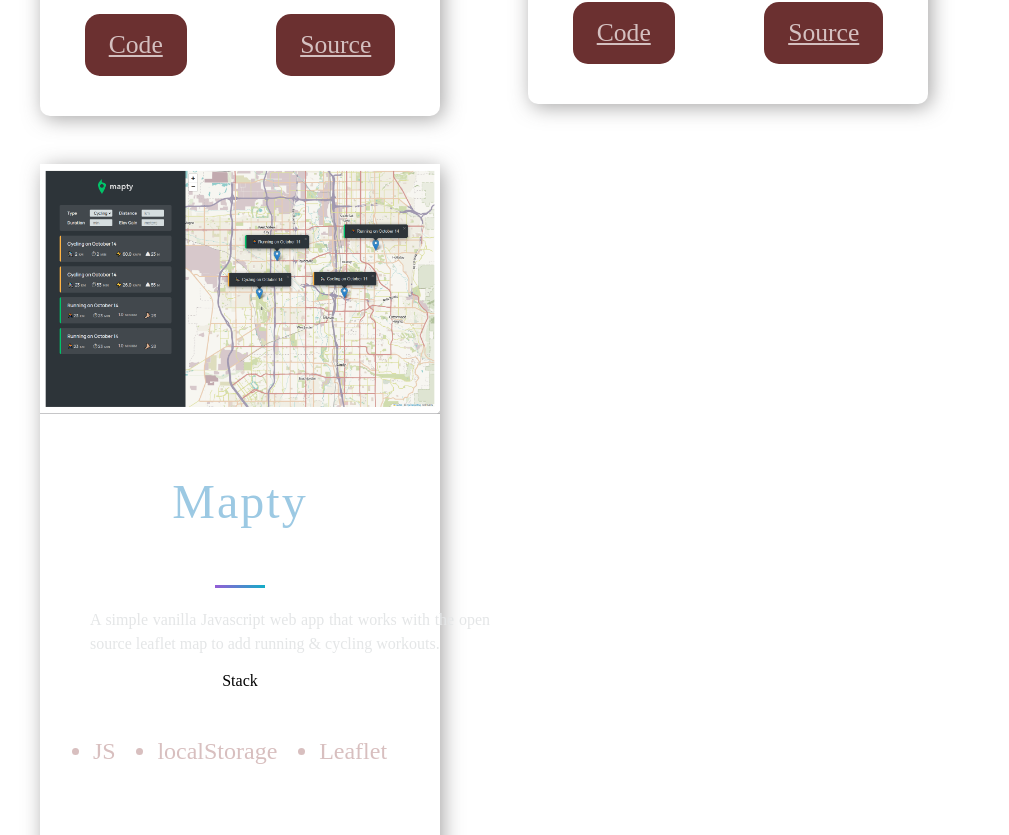
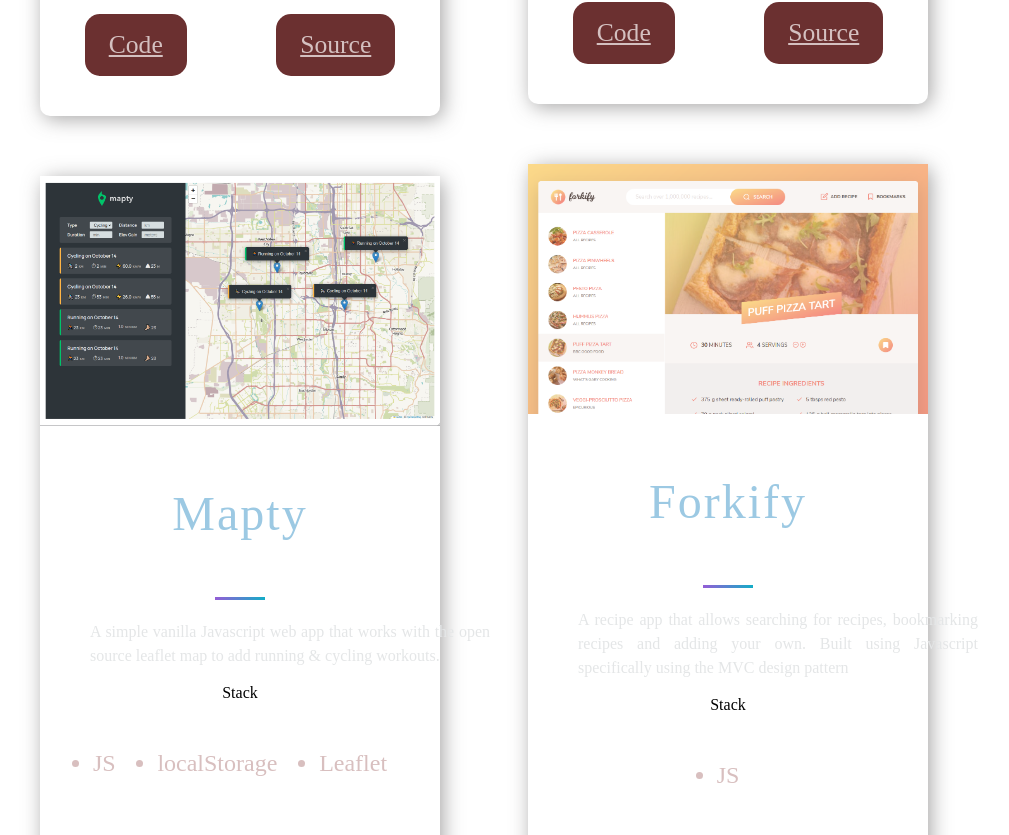
Before and after one commit to Stultz-e/cs-react-portfolio, a Next.js app: page / in a window 1280 px wide. Shown: the part 2544-3379 px from the top of the page, without its empty margins (156-1165 px from the left). Built offline with nearby package versions, Linux system fonts and the light colour scheme.

Commit message:
forkify project

```diff
--- a/src/constants/constants.js
+++ b/src/constants/constants.js
@@ -49,6 +49,16 @@
     visit: 'https://github.com/Stultz-e/mapty',
     id: 4,
   },
+  {
+    title: 'Forkify',
+    description:
+      'A recipe app that allows searching for recipes, bookmarking recipes and adding your own. Built using Javascript specifically using the MVC design pattern',
+    image: '/images/forkify-thumb.png',
+    tags: ['JS'],
+    source: 'https://forkify-cs.netlify.app/',
+    visit: 'https://github.com/Stultz-e/forkify-cs',
+    id: 5,
+  },
 ];
 
 export const TimeLineData = [
```
Also changed, not shown: public/images/forkify-thumb.png (added).
